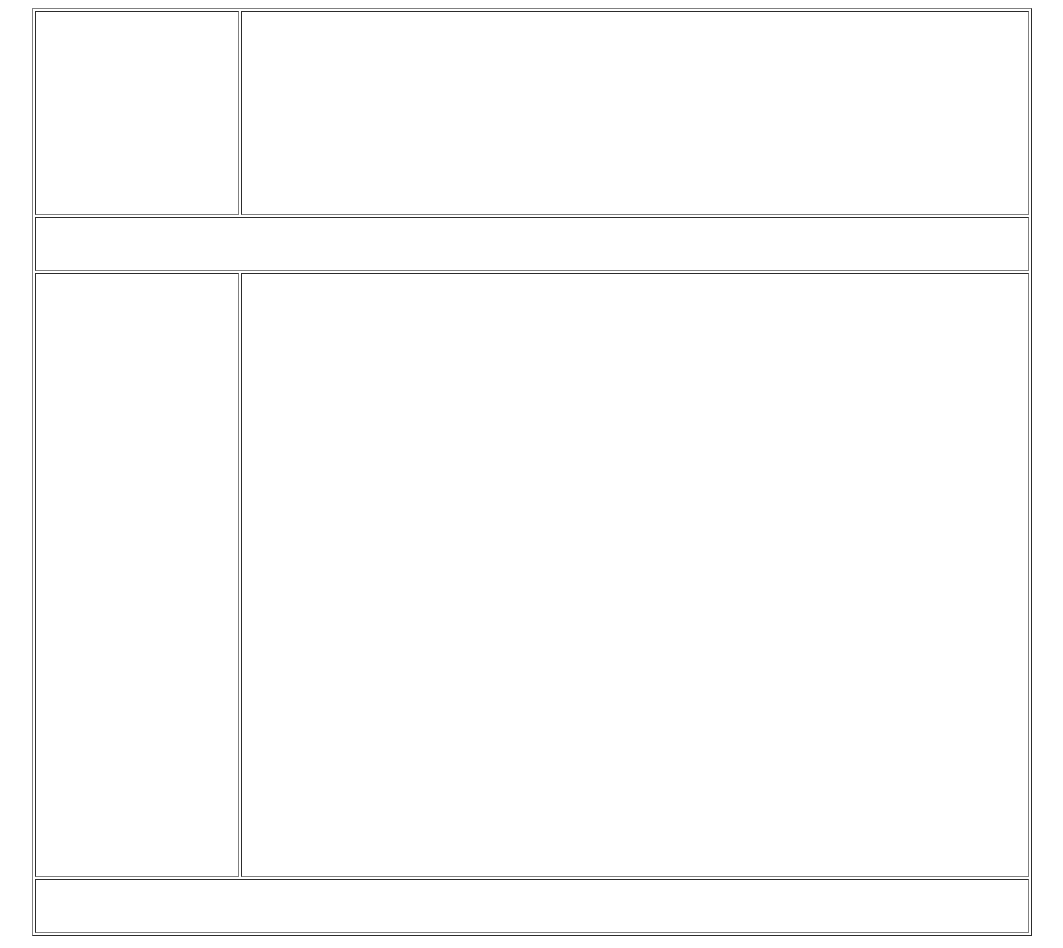
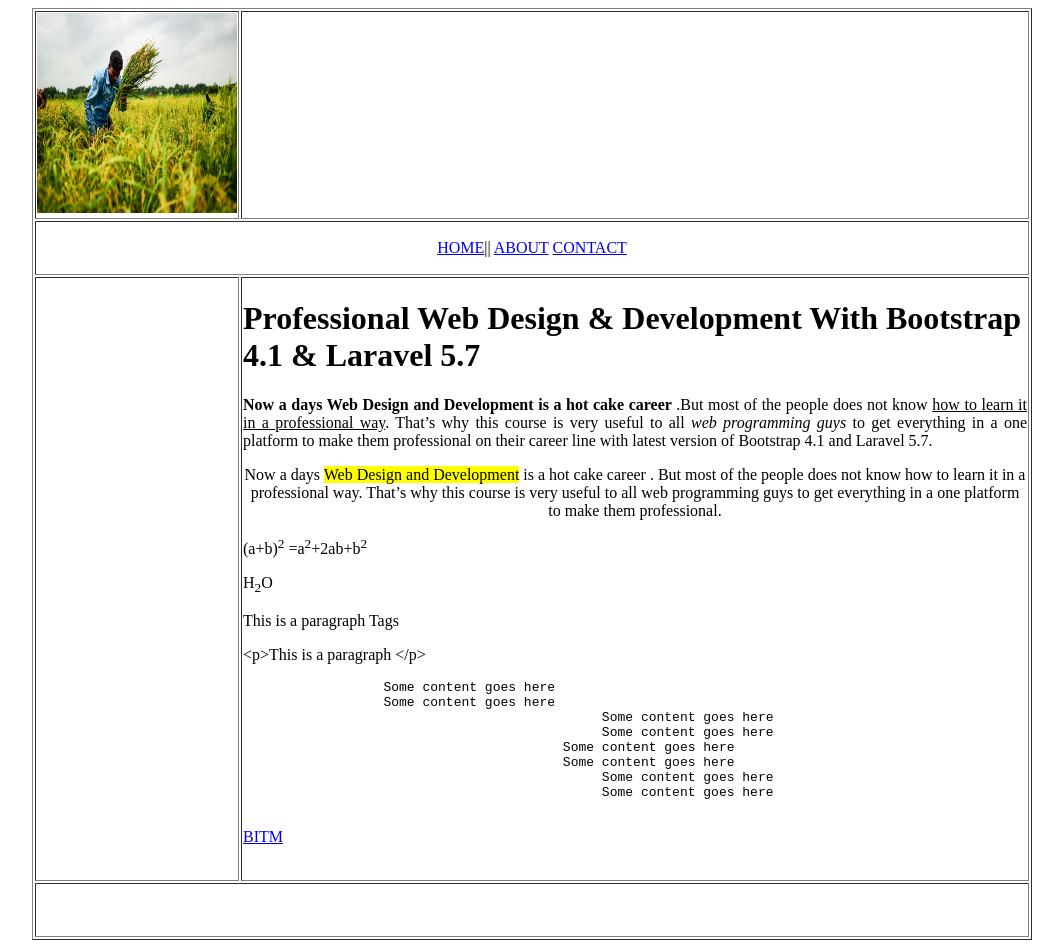
Before and after one commit to dasn3461/php-92, a plain HTML site: page index.html in a window 1280 px wide. Shown: the whole page, without its empty margins (108-1171 px from the left). Drawn offline with Linux system fonts and the light colour scheme.

Commit message:
update upto 27.03.2019

```diff
--- a/index.html
+++ b/index.html
@@ -8,17 +8,53 @@
 
 	 <table border="1" width="1000" align="center">
 	 	 <tr>
-	 	 	 <td height="200" width="200"></td>
+	 	 	 <td height="200" width="200">
+	 	 	 	<img src="images/aa.jpg" width="200"  height= "200" alt="">
+	 	 	 </td>
 	 	 	 <td></td>
 	 	 </tr>
 
 	 	 <tr>
-	 	 	 <td height="50" colspan="2"></td>
+	 	 	 <td height="50" colspan="2" align="center">
+	 	 	 	<a href="index.html">HOME</a>||
+	 	 	 	<a href="about.html">ABOUT</a>
+	 	 	 	<a href="contact.html">CONTACT</a>
+	 	 	 </td>
 	 	 </tr>
 
 	 	  <tr>
 	 	  	  <td height="600"></td>
-	 	  	  <td></td>
+
+	 	  	  <td valign="top">
+	 	  	  	  <h1>Professional Web Design & Development With Bootstrap 4.1 & Laravel 5.7</h1>
+	 	  	  	  <p align="justify"><strong>Now a days Web Design and Development is a hot cake career </strong>.But most of the people does not know <ins>how to learn it in a professional way</ins>. That’s why this course is very useful to all <em>web programming guys</em> to get everything in a one platform to make them professional on their career line with latest version of  Bootstrap 4.1 and Laravel 5.7.</p>
+
+	 	  	  	   <p align="center">Now a days <mark>Web Design and Development</mark> is a hot cake career . But most of the people does not know how to learn it in a professional way. That’s why this course is very useful to all web programming guys to get everything in a one platform to make them professional.</p>
+	 	  	  	   <p>(a+b)<sup>2</sup> =a<sup>2</sup>+2ab+b<sup>2</sup></p>
+	 	  	  	   <p>H<sub>2</sub>O</p>
+	 	  	  	   <p>This is a paragraph Tags</p>
+
+
+	 	  	  	     <p>&lt;p&gt;This is a paragraph &lt;/p&gt;</p>
+
+
+
+
+
+	 	  <pre>
+	 	  Some content goes here
+	 	  Some content goes here
+	 	  	  	     	      Some content goes here
+	 	  	  	     	      Some content goes here
+	 	  	  	     	 Some content goes here
+	 	  	  	     	 Some content goes here
+	 	  	  	     	      Some content goes here
+	 	  	  	     	      Some content goes here
+	 	  	  	     </pre>
+
+	 	  	  	     <a href="http://www.bitm.org.bd/" target="_blank">BITM</a>
+
+	 	  	  </td>
 	 	  </tr>
 
 	 	  <tr>
```
Also changed, not shown: about.html (added, +44 -0 lines), contact.html (added, +42 -0 lines), images/aa.jpg (added).
